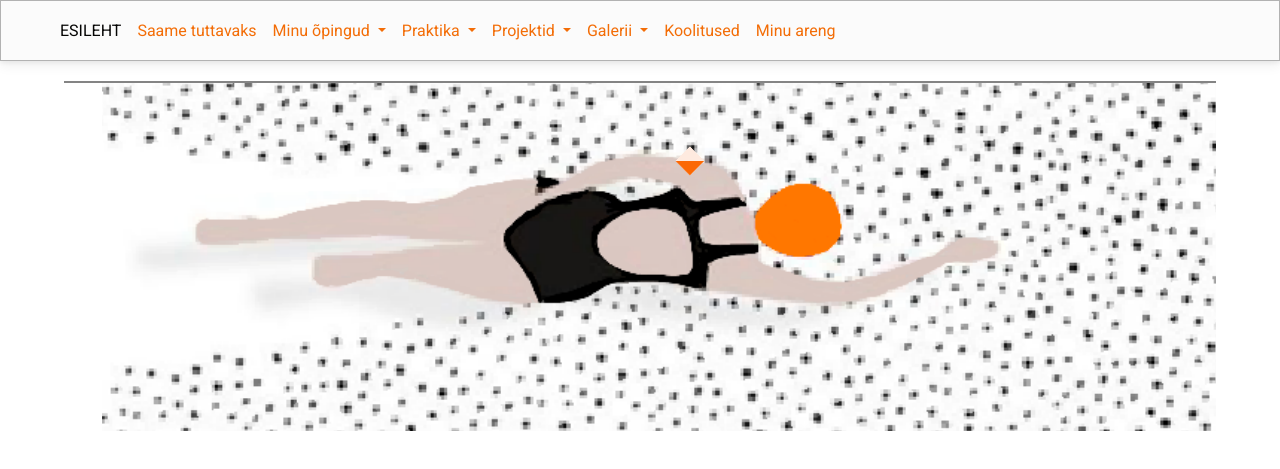
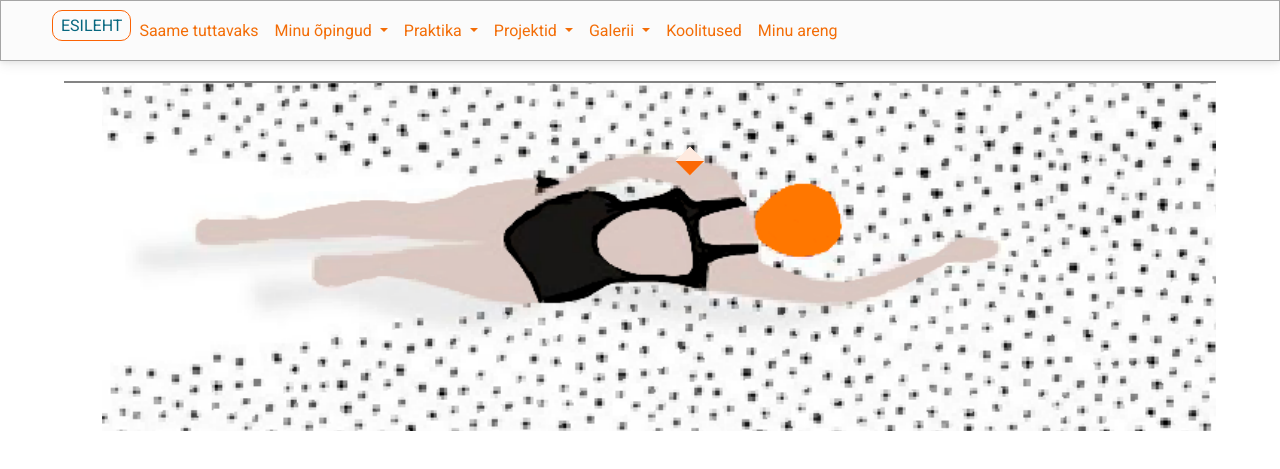
Before and after one commit to KPgithub22/vocoportfoolio, a plain HTML site: page enesereflektsioon.html in a window 1280 px wide. In both pictures the pointer is over the link "ESILEHT". Shown: the top 469 px of the page. Drawn offline with Linux system fonts and the light colour scheme.

Commit message:
committed

```diff
--- a/css/cv.css
+++ b/css/cv.css
@@ -170,7 +170,7 @@
   /*MENÜÜ ALGUS*/
 .navbar{
     background-color: rgb(255, 255, 255); /* Muudame navbari tausta valgeks */
-    border: 1px solid rgb(178, 178, 178); /* Lisame piiratud musta joone */
+    border: 1px solid rgb(165, 165, 165); /* Lisame piiratud musta joone */
     }
     .navbar .navbar-nav .nav-item .nav-link {
         color: rgb(243, 109, 7); /* Muudame teksti värvi oranžiks */
@@ -178,6 +178,10 @@
 
     .navbar .navbar-nav .nav-item .nav-link:hover {
         color: #07677f; /* Muudame teksti värvi oranžiks, kui hiirekursor on üle sõna */
+    border-radius: 10px;
+    padding-top: 2%;
+    padding-bottom: 2%;
+    border: solid 1px #fb6304;
     }
 
     .navbar .navbar-nav .nav-item.dropdown .dropdown-menu .dropdown-item {
@@ -185,10 +189,13 @@
     }
 
     .navbar .navbar-nav .nav-item.dropdown .dropdown-menu .dropdown-item:hover {
-    color: #07677f; /* Muudame teksti värvi oranžiks, kui hiirekursor on üle dropdown menüü sõna */
+    color: #07677f;
+    background-color: #fb9570;
     }
-    /* Muuda navbari menüü teksti fonti Montserrat'iks */
     .navbar-nav .nav-link {
     font-weight: 400;
     }
+
+
+
     /* MENÜÜ LÕPP*/
--- a/css/enesereflektsioon.css
+++ b/css/enesereflektsioon.css
@@ -303,28 +303,40 @@ color: #fb6304;
 /*MENÜÜ ALGUS*/
 .navbar{
   background-color: rgb(255, 255, 255); /* Muudame navbari tausta valgeks */
-border: 1px solid rgb(178, 178, 178); /* Lisame piiratud musta joone */
+  border: 1px solid rgb(165, 165, 165); /* Lisame piiratud musta joone */
   }
   .navbar .navbar-nav .nav-item .nav-link {
       color: rgb(243, 109, 7); /* Muudame teksti värvi oranžiks */
   }
 
   .navbar .navbar-nav .nav-item .nav-link:hover {
-    color: #050504; /* Muudame teksti värvi oranžiks, kui hiirekursor on üle sõna */
+      color: #07677f; /* Muudame teksti värvi oranžiks, kui hiirekursor on üle sõna */
+  border-radius: 10px;
+  padding-top: 2%;
+  padding-bottom: 2%;
+  border: solid 1px #fb6304;
   }
 
   .navbar .navbar-nav .nav-item.dropdown .dropdown-menu .dropdown-item {
-    color: rgb(198, 89, 5); /* Muudame teksti värvi oranžiks dropdown menüüs */
+      color: #07677f; /* Muudame teksti värvi oranžiks dropdown menüüs */
   }
 
   .navbar .navbar-nav .nav-item.dropdown .dropdown-menu .dropdown-item:hover {
-color: rgb(198, 89, 5); /* Muudame teksti värvi oranžiks, kui hiirekursor on üle dropdown menüü sõna */
+  color: #07677f;
+  background-color: #fb9570;
   }
-/* Muuda navbari menüü teksti fonti Montserrat'iks */
   .navbar-nav .nav-link {
   font-weight: 400;
   }
+
+
+
   /* MENÜÜ LÕPP*/
+
+
+
+
+
 
 /*SIIT ALGAB HEADER*/
 .fotobox-header {
--- a/css/jubeloll.css
+++ b/css/jubeloll.css
@@ -58,7 +58,7 @@
 /*MENÜÜ ALGUS*/
 .navbar{
   background-color: rgb(255, 255, 255); /* Muudame navbari tausta valgeks */
-  border: 1px solid rgb(178, 178, 178); /* Lisame piiratud musta joone */
+  border: 1px solid rgb(165, 165, 165); /* Lisame piiratud musta joone */
   }
   .navbar .navbar-nav .nav-item .nav-link {
       color: rgb(243, 109, 7); /* Muudame teksti värvi oranžiks */
@@ -66,6 +66,10 @@
 
   .navbar .navbar-nav .nav-item .nav-link:hover {
       color: #07677f; /* Muudame teksti värvi oranžiks, kui hiirekursor on üle sõna */
+  border-radius: 10px;
+  padding-top: 2%;
+  padding-bottom: 2%;
+  border: solid 1px #fb6304;
   }
 
   .navbar .navbar-nav .nav-item.dropdown .dropdown-menu .dropdown-item {
@@ -73,10 +77,13 @@
   }
 
   .navbar .navbar-nav .nav-item.dropdown .dropdown-menu .dropdown-item:hover {
-  color: #07677f; /* Muudame teksti värvi oranžiks, kui hiirekursor on üle dropdown menüü sõna */
+  color: #07677f;
+  background-color: #fb9570;
   }
-  /* Muuda navbari menüü teksti fonti Montserrat'iks */
   .navbar-nav .nav-link {
   font-weight: 400;
   }
+
+
+
   /* MENÜÜ LÕPP*/
--- a/css/koolitused.css
+++ b/css/koolitused.css
@@ -292,7 +292,7 @@
     /*MENÜÜ ALGUS*/
 .navbar{
   background-color: rgb(255, 255, 255); /* Muudame navbari tausta valgeks */
-    border: 1px solid rgb(178, 178, 178); /* Lisame piiratud musta joone */
+  border: 1px solid rgb(165, 165, 165); /* Lisame piiratud musta joone */
   }
   .navbar .navbar-nav .nav-item .nav-link {
       color: rgb(243, 109, 7); /* Muudame teksti värvi oranžiks */
@@ -300,6 +300,10 @@
 
   .navbar .navbar-nav .nav-item .nav-link:hover {
       color: #07677f; /* Muudame teksti värvi oranžiks, kui hiirekursor on üle sõna */
+  border-radius: 10px;
+  padding-top: 2%;
+  padding-bottom: 2%;
+  border: solid 1px #fb6304;
   }
 
   .navbar .navbar-nav .nav-item.dropdown .dropdown-menu .dropdown-item {
@@ -307,13 +311,20 @@
   }
 
   .navbar .navbar-nav .nav-item.dropdown .dropdown-menu .dropdown-item:hover {
-    color: #07677f; /* Muudame teksti värvi oranžiks, kui hiirekursor on üle dropdown menüü sõna */
+  color: #07677f;
+  background-color: #fb9570;
   }
-    /* Muuda navbari menüü teksti fonti Montserrat'iks */
   .navbar-nav .nav-link {
   font-weight: 400;
   }
+
+
+
   /* MENÜÜ LÕPP*/
+
+
+
+
 
     /*SIIT ALGAB HEADER*/
     .fotobox-header {
--- a/css/omagalerii.css
+++ b/css/omagalerii.css
@@ -117,7 +117,7 @@
  /*MENÜÜ ALGUS*/
 .navbar{
     background-color: rgb(255, 255, 255); /* Muudame navbari tausta valgeks */
-    border: 1px solid rgb(178, 178, 178); /* Lisame piiratud musta joone */
+    border: 1px solid rgb(165, 165, 165); /* Lisame piiratud musta joone */
     }
     .navbar .navbar-nav .nav-item .nav-link {
         color: rgb(243, 109, 7); /* Muudame teksti värvi oranžiks */
@@ -125,6 +125,10 @@
 
     .navbar .navbar-nav .nav-item .nav-link:hover {
         color: #07677f; /* Muudame teksti värvi oranžiks, kui hiirekursor on üle sõna */
+    border-radius: 10px;
+    padding-top: 2%;
+    padding-bottom: 2%;
+    border: solid 1px #fb6304;
     }
 
     .navbar .navbar-nav .nav-item.dropdown .dropdown-menu .dropdown-item {
@@ -132,10 +136,13 @@
     }
 
     .navbar .navbar-nav .nav-item.dropdown .dropdown-menu .dropdown-item:hover {
-    color: #07677f; /* Muudame teksti värvi oranžiks, kui hiirekursor on üle dropdown menüü sõna */
+    color: #07677f;
+    background-color: #fb9570;
     }
-    /* Muuda navbari menüü teksti fonti Montserrat'iks */
     .navbar-nav .nav-link {
     font-weight: 400;
     }
+
+
+
     /* MENÜÜ LÕPP*/
```
Lines whose indentation alone changed are shown as unchanged.
